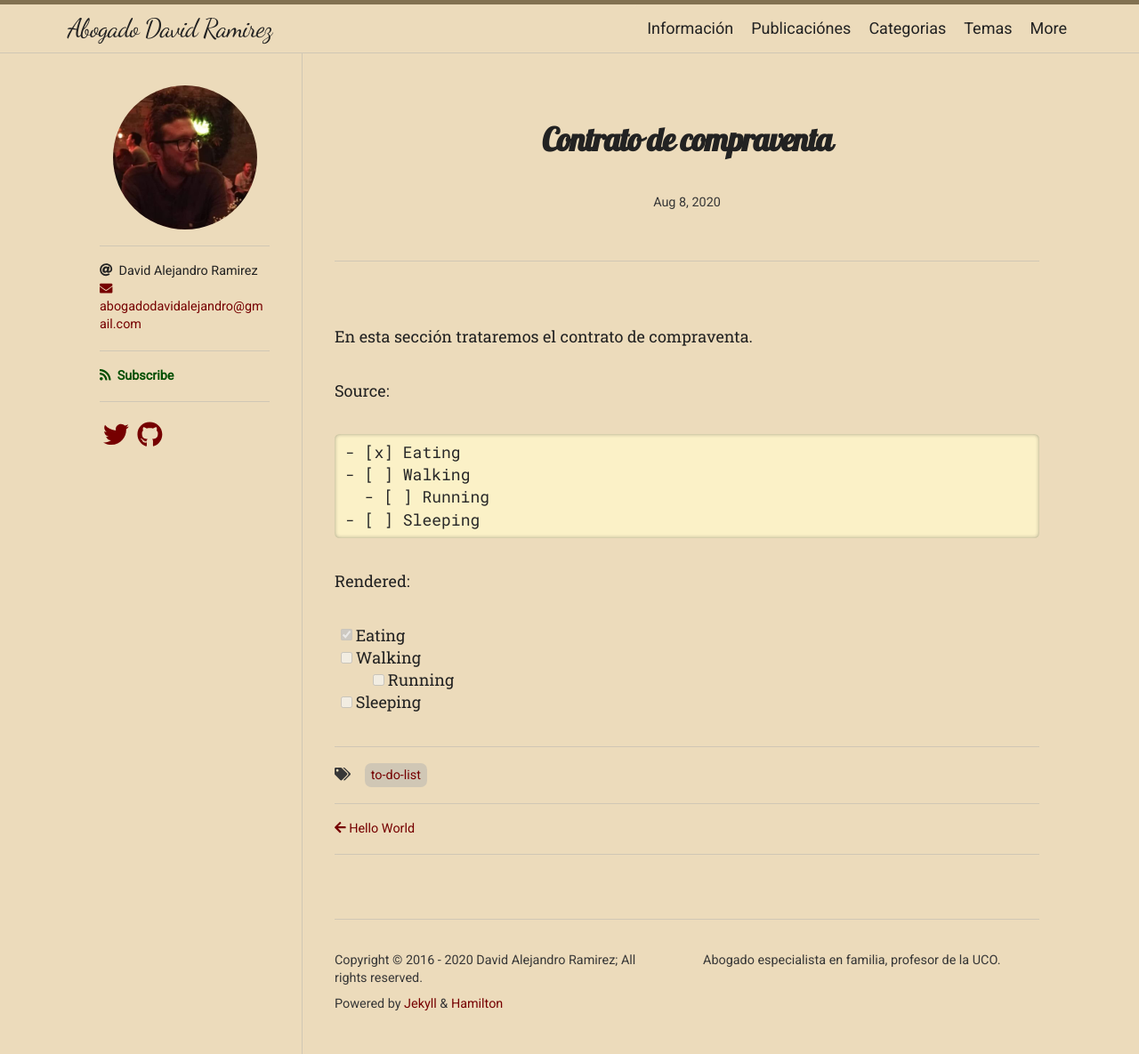
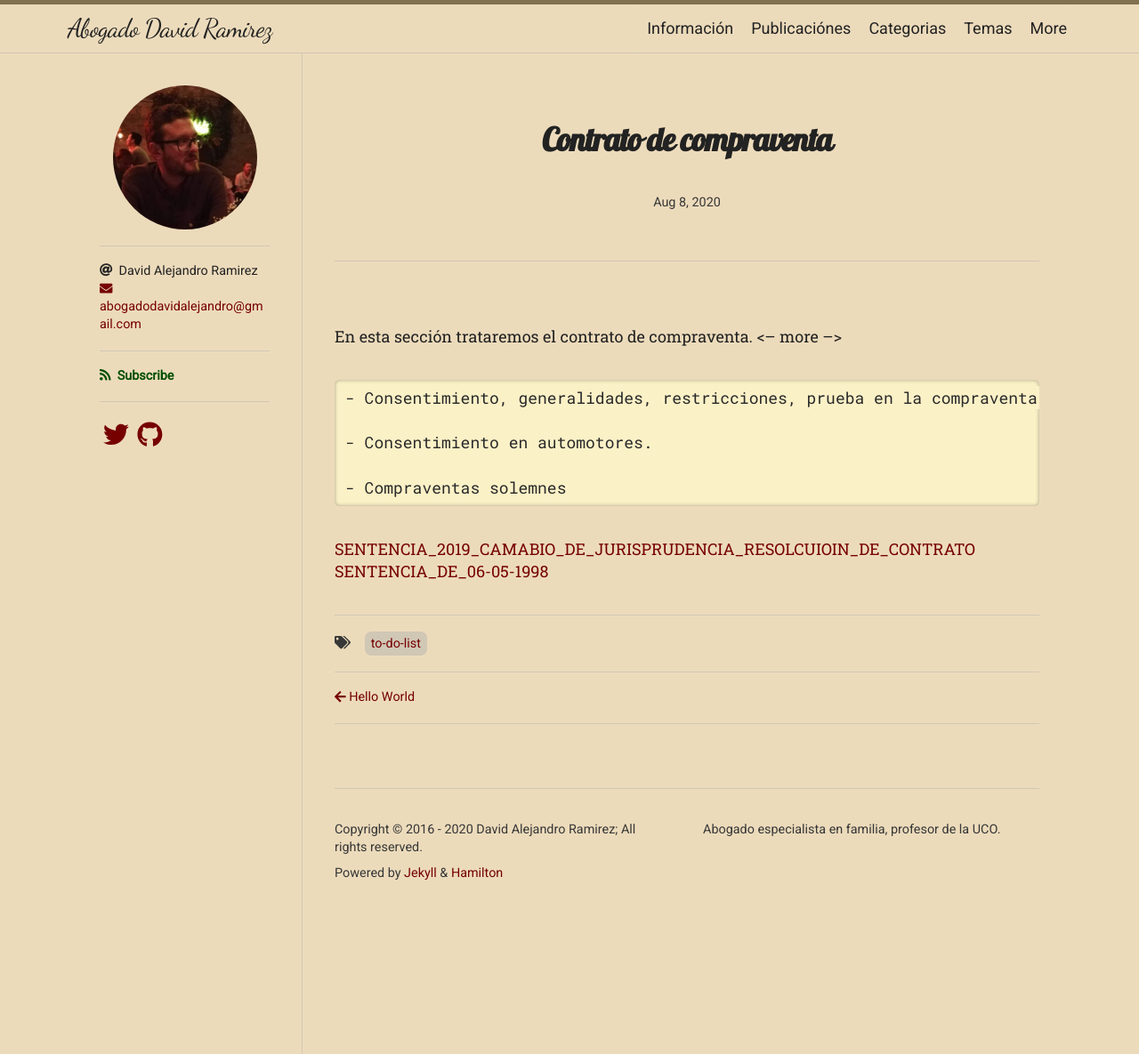
Before and after one commit to abogado-david-alejandro/abogado-david-alejandro.github.io, a Jekyll site: the page built from _posts/2020-08-08-contrato-compraventa.md, in a window 1280 px wide. Shown: the whole page at 89% size. Built offline with Jekyll 4.4.1, drawn with Linux system fonts in a browser that asks for light colours; nearby versions of some CDN libraries; some web fonts are replaced; comment, search, counter and statistics services are not loaded.

Commit message:
commit inicial

````diff
--- a/_posts/2020-08-08-contrato-compraventa.md
+++ b/_posts/2020-08-08-contrato-compraventa.md
@@ -5,19 +5,13 @@ tags: [to-do list]
 ---
 
 En esta sección trataremos el contrato de compraventa.
+<-- more -->
 
-Source:
+	- Consentimiento, generalidades, restricciones, prueba en la compraventa. Situación actual.
 
-```markdown
-- [x] Eating
-- [ ] Walking
-  - [ ] Running
-- [ ] Sleeping
-```
+	- Consentimiento en automotores.
 
-Rendered:
+	- Compraventas solemnes
 
-- [x] Eating
-- [ ] Walking
-  - [ ] Running
-- [ ] Sleeping
+[SENTENCIA_2019_CAMABIO_DE_JURISPRUDENCIA_RESOLCUIOIN_DE_CONTRATO](https://abogado-david-alejandro.github.io/assets/documentos/contrato-compraventa/SENTENCIA_2019_CAMABIO_DE_JURISPRUDENCIA_RESOLCUIOIN_DE_CONTRATO.doc)
+[SENTENCIA_DE_06-05-1998](https://abogado-david-alejandro.github.io/assets/documentos/contrato-compraventa/SENTENCIA_DE_06-05-1998.doc)
````
Also changed, not shown: 2 other files.
